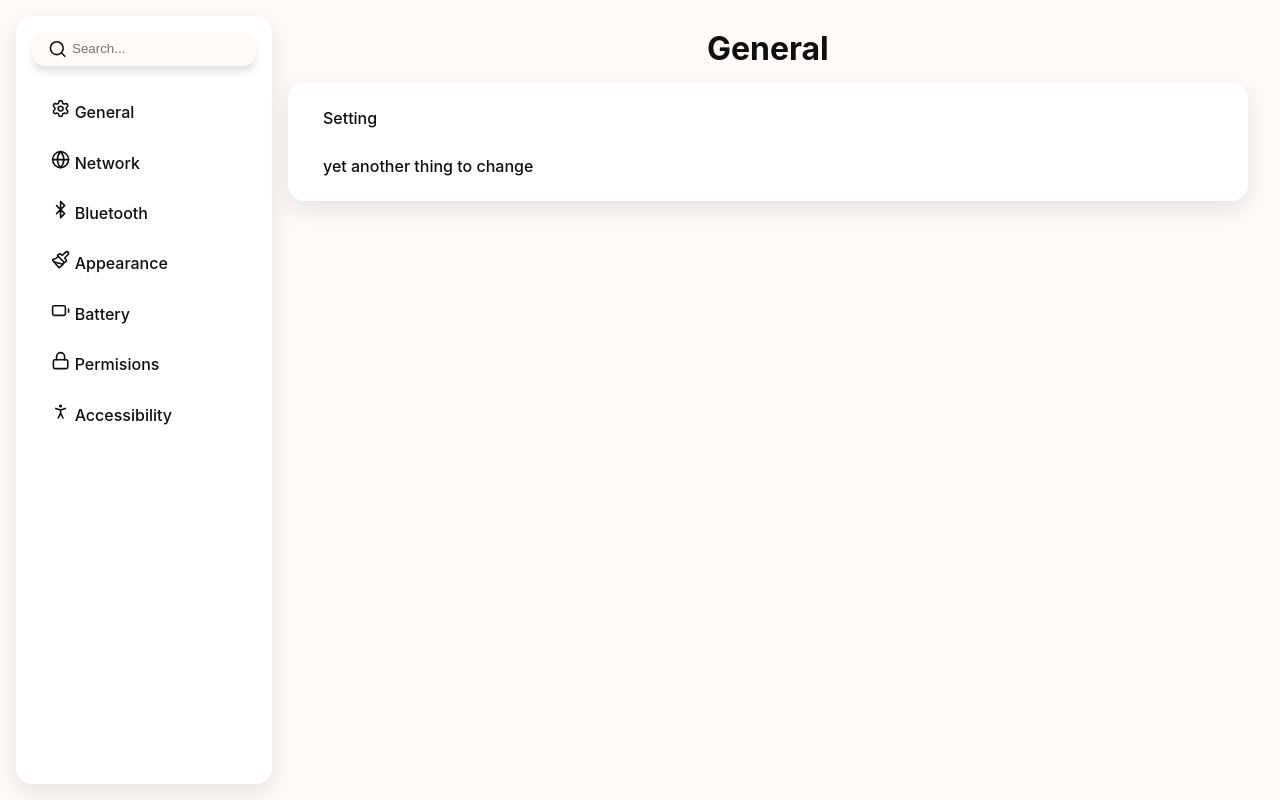
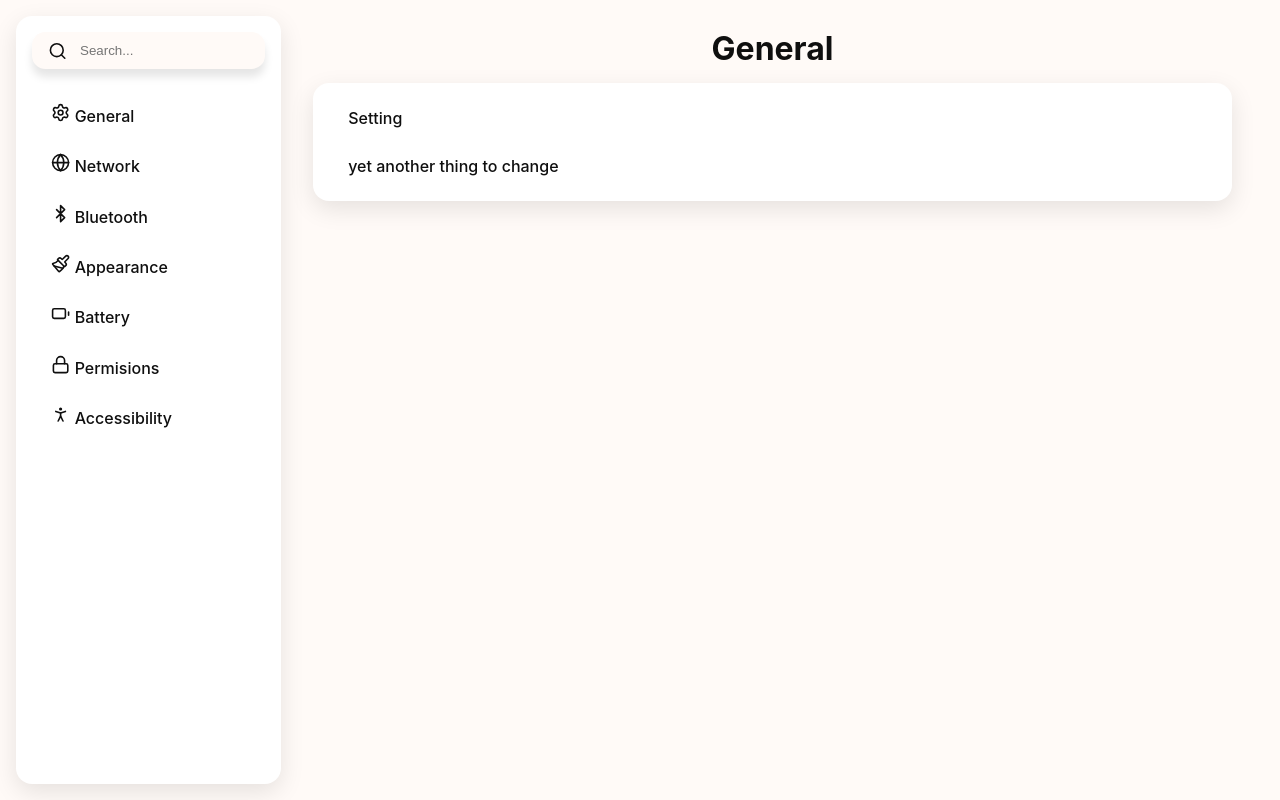
Before and after one commit to IAMME543/Set-Things, a website built with Vite: page index.html in a window 1280 px wide. Built offline with nearby package versions, Linux system fonts and the light colour scheme.

Commit message:
update width changing on main layout

```diff
--- a/src/styles.css
+++ b/src/styles.css
@@ -40,7 +40,7 @@ body {
   height: 100vh;
   display: flex;
   flex-direction: row;
-  padding: 1em;
+  padding: 1rem;
   box-sizing: border-box;
 }
 
@@ -59,16 +59,16 @@ body {
 .vertical-layout {
   display: flex;
   flex-direction: column;
-  padding: 1em;
-  gap: .5em
+  padding: 1rem;
+  gap: .5rem
 }
 
 /*button*/
 button {
   border-radius: var(--border-radius);
   border: none;
-  padding: 0.6em 1.2em;
-  font-size: 1em;
+  padding: 0.6rem 1.2rem;
+  font-size: 1rem;
   font-weight: 500;
   font-family: inherit;
   color: var(--text-colour);
@@ -80,7 +80,7 @@ button {
 button:hover {
   cursor: pointer;
   background-color: var(--accent-colour);
-  box-shadow: 0 0.5em 1.5em rgba(0, 0, 0, 0.10);
+  box-shadow: 0 0.5rem 1.5rem rgba(0, 0, 0, 0.10);
   color: var(--text-hover-colour);
 }
 
@@ -90,31 +90,31 @@ button:hover {
   background-color: var(--canvas-colour);
   border-style: none;
   color: #0f0f0f;
-  padding: .5em;
+  padding: .5rem;
   border-radius: var(--border-radius);
-  box-shadow: 0 0.5em .5em rgba(0, 0, 0, 0.10);
-  padding-left: 3em;
-  padding-block: .7em;
+  box-shadow: 0 0.5rem .5rem rgba(0, 0, 0, 0.10);
+  padding-left: 3rem;
+  padding-block: .7rem;
   flex: 1;
 }
 
 .search-wrapper {
   position: relative;
   display: flex;
-  margin-bottom: 1em;
+  margin-bottom: 1rem;
 }
 
 .search-wrapper svg {
   position: absolute;
-  left: 1em;
+  left: 1rem;
   top: 50%;
   transform: translateY(-50%);
 }
 
 /*lucide icons*/
 .lucide {
-  width: 1.2em;
-  height: 1.2em;
+  width: 1.2rem;
+  height: 1.2rem;
 }
 
 /*headings*/
@@ -124,13 +124,16 @@ h1 {
 
 /*main-layout*/
 .main-layout {
-  width: 60em;
+  max-width: 60rem;
+  width: 100%;
+  margin: 0 auto;
+  padding: 0 2rem;
 }
 
 /*hierarchy*/
 .hierarchy {
   background-color: var(--floating-colour);
-  box-shadow: 0 0.5em 1.5em rgba(0, 0, 0, 0.10);
+  box-shadow: 0 0.5rem 1.5rem rgba(0, 0, 0, 0.10);
   border-radius: var(--border-radius);
 }
 
```
